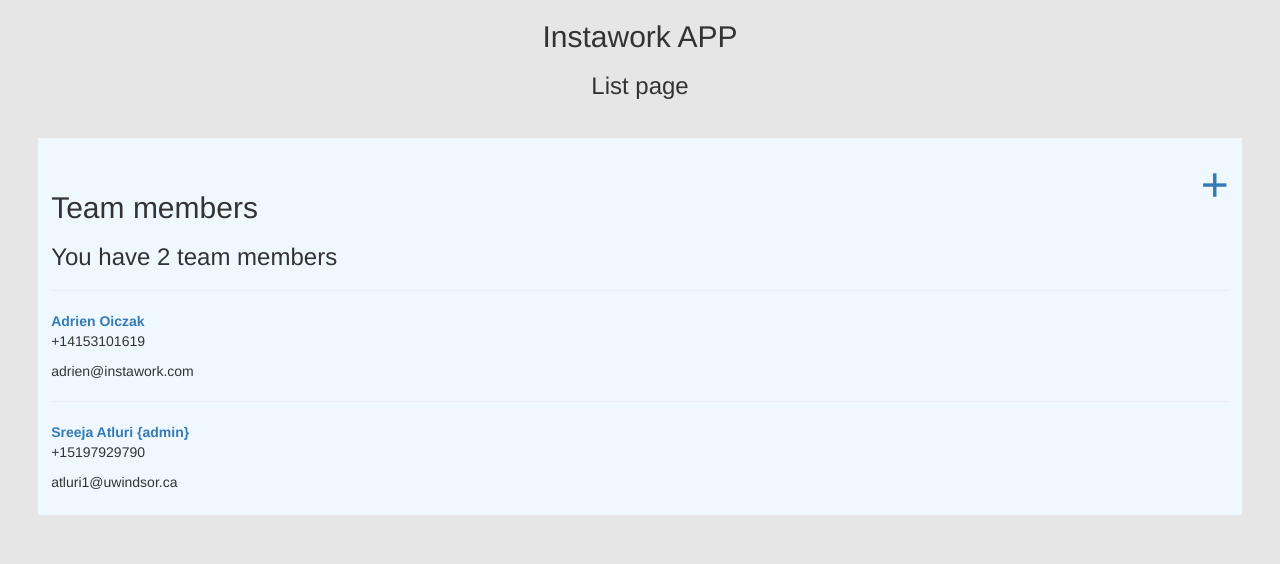
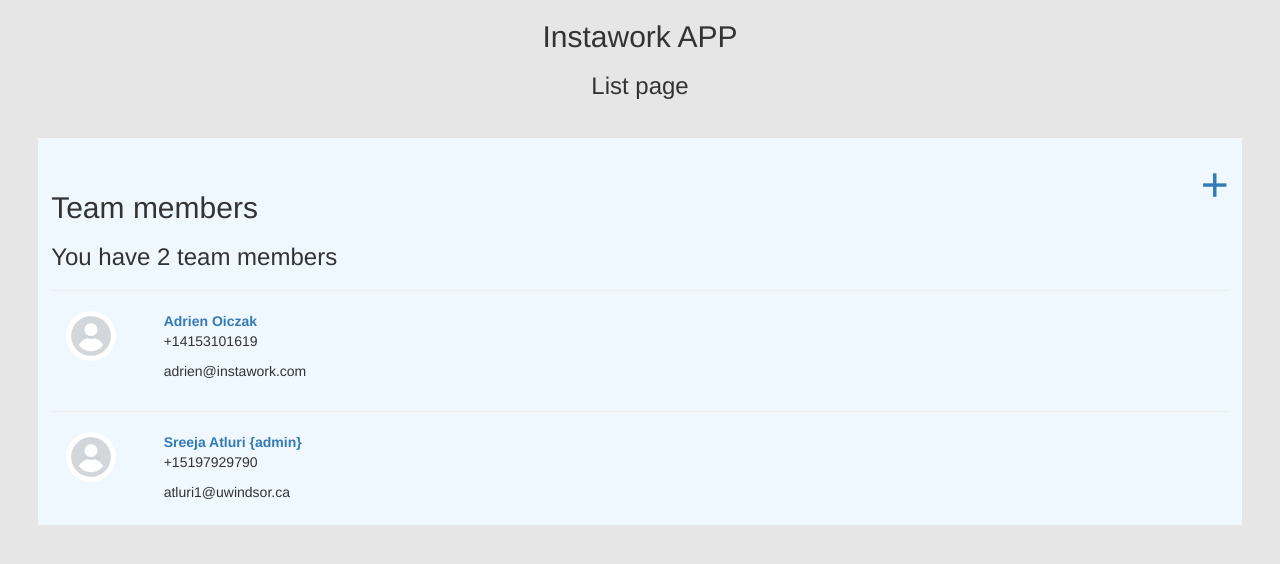
Before and after one commit to SreejaAtluri/Instawork, a Django app: page / in a window 1280 px wide. Shown: the top 564 px of the page. Run offline with Django 4.2, Linux system fonts and the light colour scheme; data comes from the database, SQL or seed files in the repository; both versions use the stored data as it was after the commit; some libraries are stand-ins or nearby versions.

Commit message:
Update avatar image in list detail

```diff
--- a/Instawork/settings.py
+++ b/Instawork/settings.py
@@ -9,7 +9,7 @@
 For the full list of settings and their values, see
 https://docs.djangoproject.com/en/4.0/ref/settings/
 """
-
+import os
 from pathlib import Path
 
 # Build paths inside the project like this: BASE_DIR / 'subdir'.
@@ -121,6 +121,7 @@
 # https://docs.djangoproject.com/en/4.0/howto/static-files/
 
 STATIC_URL = 'static/'
+STATICFILES_DIRS = [os.path.join(BASE_DIR, 'Instaworkapp/static'), ]
 
 # Default primary key field type
 # https://docs.djangoproject.com/en/4.0/ref/settings/#default-auto-field
--- a/templates/Instaworkapp/listdetail.html
+++ b/templates/Instaworkapp/listdetail.html
@@ -1,5 +1,6 @@
 {% extends 'Instaworkapp/base.html' %}
 {% block body_block %}
+{% load static %}
 
 <h3 style="    text-align: center;">List page</h3>
 <div class="listclass" style="    background: aliceblue; overflow: auto; padding: 1%; margin: 3%;">
@@ -17,7 +18,13 @@
         {% if total_list %}
             {% for var in total_list %}
                 <hr />
-                <div id="id_{{ var.id }}">
+                <div class="container" style="margin: 0px;">
+                  <div class="row">
+                    <div class="col-sm-1">
+                      <img src="{% static '/images/avatar.jpg' %}" alt="Avatar" class="avatar" style="  vertical-align: middle;  width: 50px;  height: 50px;  border-radius: 50%;">
+                    </div>
+                    <div class="col-sm-11">
+                      <div id="id_{{ var.id }}">
                 <div style="display: none;"> {{ var.id }}</div>
                     {% if var.role == 1 %}
                         <a href="{% url 'Instaworkapp:editview' id=var.id %}"><b>{{ var.firstname}} {{ var.lastname }} {admin}</b></a>
@@ -27,6 +34,10 @@
                     <p>{{ var.phoneNumber }}</p>
                     <p>{{ var.email }}</p>
                 </div>
+                    </div>
+                  </div>
+                </div>
+
             {% endfor %}
         {% endif %}
 
```
Also changed, not shown: Instaworkapp/static/images/avatar.jpg (added), db.sqlite3.
